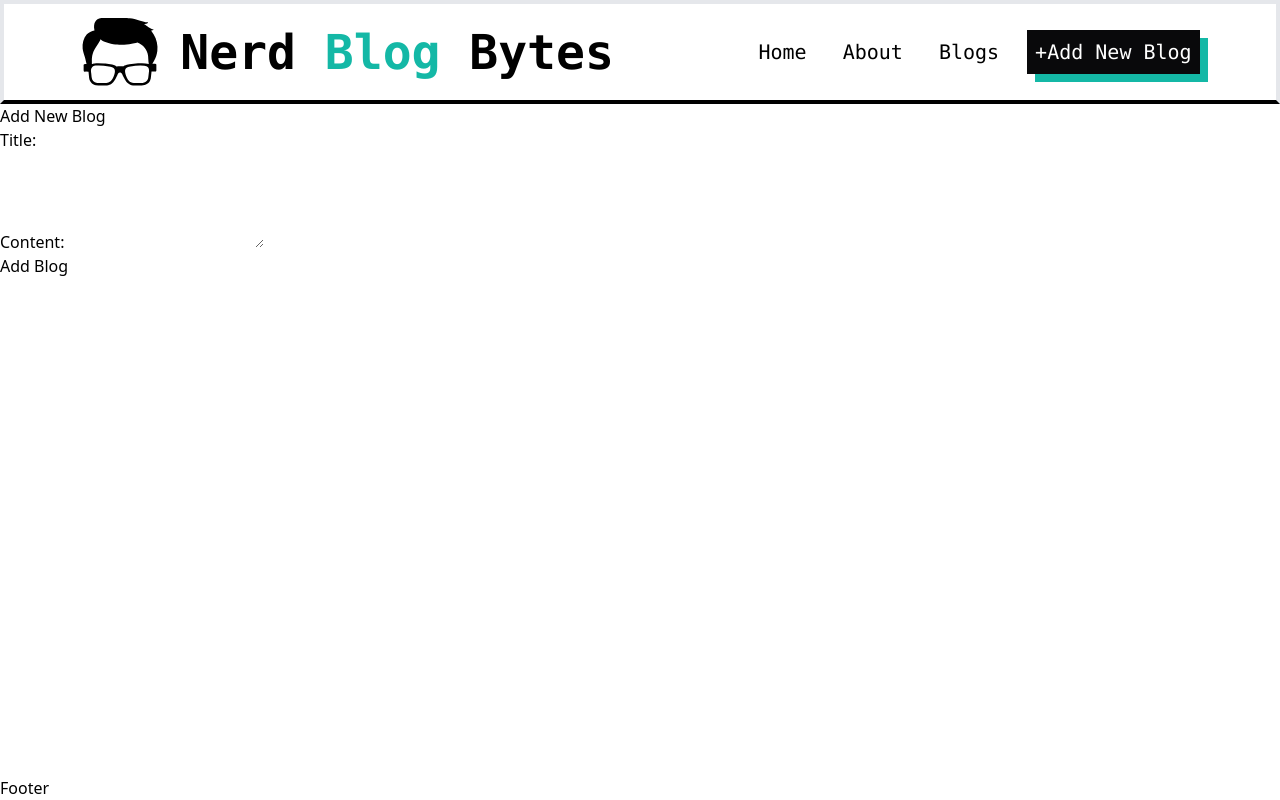
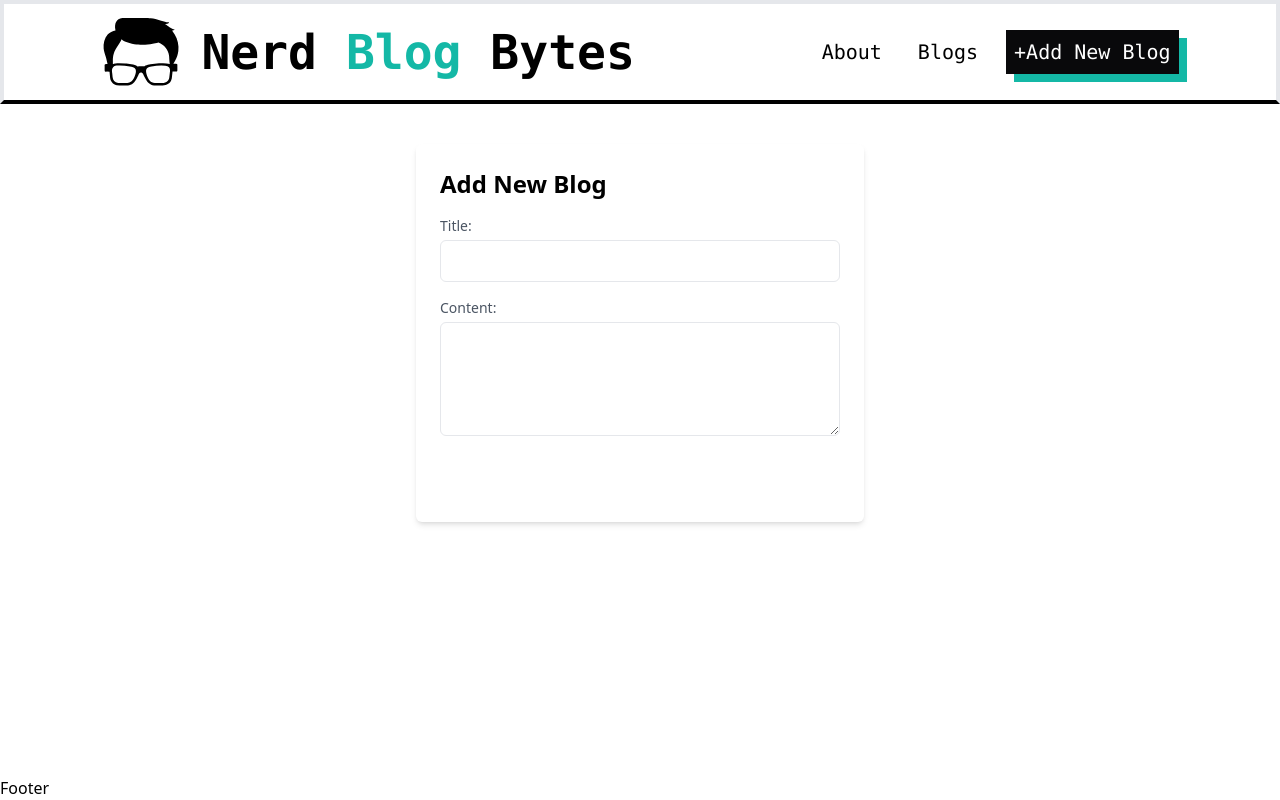
Before and after one commit to gbtan1991/nerd-blog-bytes, a React (Vite) app: page /Create in a window 1280 px wide. Built offline with nearby package versions, Linux system fonts and the light colour scheme.

Commit message:
Add loading screen

```diff
--- a/src/App.jsx
+++ b/src/App.jsx
@@ -3,7 +3,8 @@ import Header from "./Header.jsx";
 import { Routes, Route } from "react-router-dom";
 import Layout from "./Layout.jsx";
 import About from "./About.jsx";
-import Create from "./Create.jsx";
+import Create from "./Create.jsx"
+
 
 export default function App() {
   return (
--- a/src/BlogCarousel.jsx
+++ b/src/BlogCarousel.jsx
@@ -5,7 +5,7 @@ const BlogCarousel = ({ blogs={blogs}, title, handleDelete }) => {
 
       return (
     <div>
-      <div className="px-10 py-5">
+      <div className="grid place-content-center h-screen">
       <h2 className="text-2xl font-mono ">{ title }</h2>
          <Blogs blogs={blogs} title={title} handleDelete={handleDelete} className/>
 
--- a/src/Create.jsx
+++ b/src/Create.jsx
@@ -24,34 +24,44 @@ const Create = () => {
   };
 
   return (
-      <div className="blog-form">
-        <h2>Add New Blog</h2>
+    <div className="max-w-md mx-auto mt-10 p-6 bg-white rounded-md shadow-md">
+      <h2 className="text-2xl font-bold mb-4">Add New Blog</h2>
       <form>
-          <div className="form-group">
-            <label htmlFor="title">Title:</label>
+        <div className="mb-4">
+          <label htmlFor="title" className="block text-sm font-medium text-gray-600">
+            Title:
+          </label>
           <input
             type="text"
             id="title"
             name="title"
             value={title}
             onChange={handleTitleChange}
+            className="mt-1 p-2 w-full border rounded-md focus:outline-none focus:ring focus:border-tea-500"
             required
           />
         </div>
 
-          <div className="form-group">
-            <label htmlFor="content">Content:</label>
+        <div className="mb-4">
+          <label htmlFor="content" className="block text-sm font-medium text-gray-600">
+            Content:
+          </label>
           <textarea
             id="content"
             name="content"
             value={content}
             onChange={handleContentChange}
             rows="4"
+            className="mt-1 p-2 w-full border rounded-md focus:outline-none focus:ring focus:border-tea-500"
             required
           ></textarea>
         </div>
 
-          <button type="button" onClick={addBlog}>
+        <button
+          type="button"
+          onClick={addBlog}
+          className="bg-tea-500 text-white py-2 px-4 rounded-md hover:bg-tea-600 focus:outline-none focus:ring focus:border-tea-700"
+        >
           Add Blog
         </button>
       </form>
--- a/src/Header.jsx
+++ b/src/Header.jsx
@@ -5,13 +5,13 @@ const Header = () => {
   return (
     <div className="border-4 border-b-black ">
     <div className="flex justify-around p-2">
-      <div className="flex items-center gap-5">
+      <Link to="/"><div className="flex items-center gap-5">
         <img src={glasses} alt="nerd-glasses" className="w-20 " />
         <h1 className="text-5xl font-bold font-mono">Nerd <span className="text-teal-500">Blog</span> Bytes</h1>
-      </div>
+      </div></Link>
       <div className="flex items-center font-mono">
         <ul className="flex flex-row gap-5 text-xl">
-        <Link to="/"><li className="p-2">Home</li></Link>
+
         <Link to="/About"><li className="p-2">About</li></Link>
         <li className="p-2">Blogs</li>
         <Link to="/Create"><li className="bg-zinc-950 text-white p-2 shadow-retro shadow-teal-500">+Add New Blog</li></Link>
--- a/src/Home.jsx
+++ b/src/Home.jsx
@@ -2,6 +2,7 @@ import React, { useState, useEffect, } from "react";
 import BlogCarousel from "./BlogCarousel.jsx";
 import Error404 from "./Error404.jsx";
 import useFetch from "./useFetch.jsx";
+import Loading from "./Loading.jsx";
 
 
 const Home = () => {
@@ -16,10 +17,7 @@ const Home = () => {
   return (
     <div>
       { error &&  <Error404 error={error}/>}
-      { loading && <div className="flex items-center justify-center h-screen">
-
-        Loading..
-    </div>}
+      { loading && <Loading />}
       {blogs && (
         <BlogCarousel
           blogs={blogs}
--- a/src/useFetch.jsx
+++ b/src/useFetch.jsx
@@ -24,7 +24,7 @@ const useFetch = ( url ) => {
             console.log("Error fetching data:", error);
             setLoading(false);
             setError(error.message)
-          }, 100000);
+          }, 1000);
       }, []);
 
   return { data, loading, error, setData }
```
Lines whose indentation alone changed are shown as unchanged.
